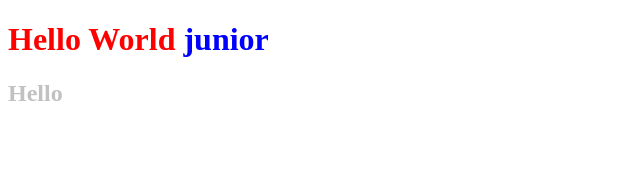
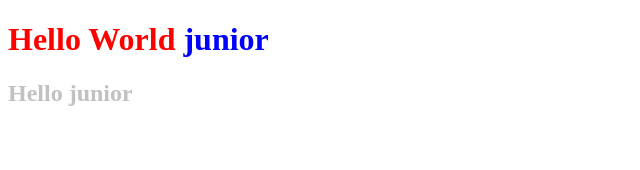
Before and after one commit to JuniorMathias/First-Challenge, a React (Create React App) app: page / in a window 1280 px wide. Shown: the top 170 px of the page, without its empty margins (0-640 px from the left). Built offline with nearby package versions, Linux system fonts and the light colour scheme.

Commit message:
all files3

```diff
--- a/package.json
+++ b/package.json
@@ -9,6 +9,7 @@
     "@testing-library/jest-dom": "^4.2.4",
     "@testing-library/react": "^9.3.2",
     "@testing-library/user-event": "^7.1.2",
+    "express": "^4.17.1",
     "express-favicon": "^2.0.1",
     "path": "^0.12.7",
     "react": "^16.13.1",
@@ -17,7 +18,7 @@
     "styled-components": "^5.1.1"
   },
   "scripts": {
-    "start": "react-scripts start",
+    "start": "node server.js",
     "build": "react-scripts build",
     "test": "react-scripts test",
     "eject": "react-scripts eject"
--- a/src/App.js
+++ b/src/App.js
@@ -8,7 +8,7 @@ class App extends Component {
           <span> junior</span>
         </Title>
 
-         <Titulo> Hello </Titulo>
+         <Titulo> Hello  junior</Titulo>
       </div>
     )
   }
```
